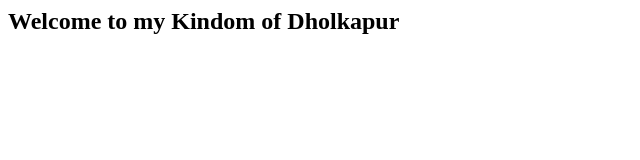
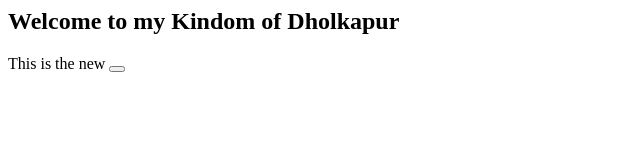
Before and after one commit to doctanurag/localrepo, a plain HTML site: page index.html in a window 1280 px wide. Shown: the whole page, without its empty margins (0-640 px from the left). Drawn offline with Linux system fonts and the light colour scheme.

Commit message:
added button

```diff
--- a/index.html
+++ b/index.html
@@ -1,3 +1,4 @@
 <h2>
     Welcome to my Kindom of Dholkapur
 </h2>
+<p>This is the new <button></button></p>
```
